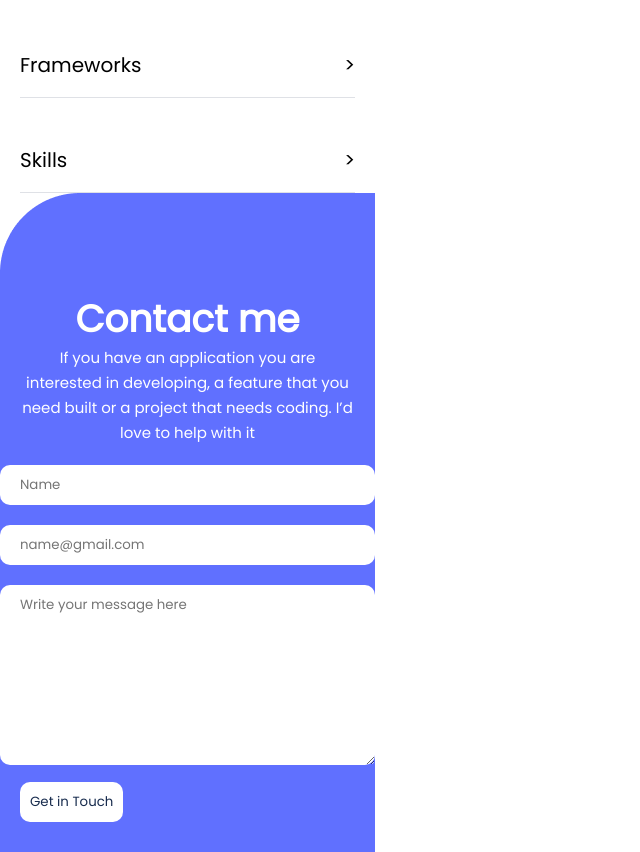
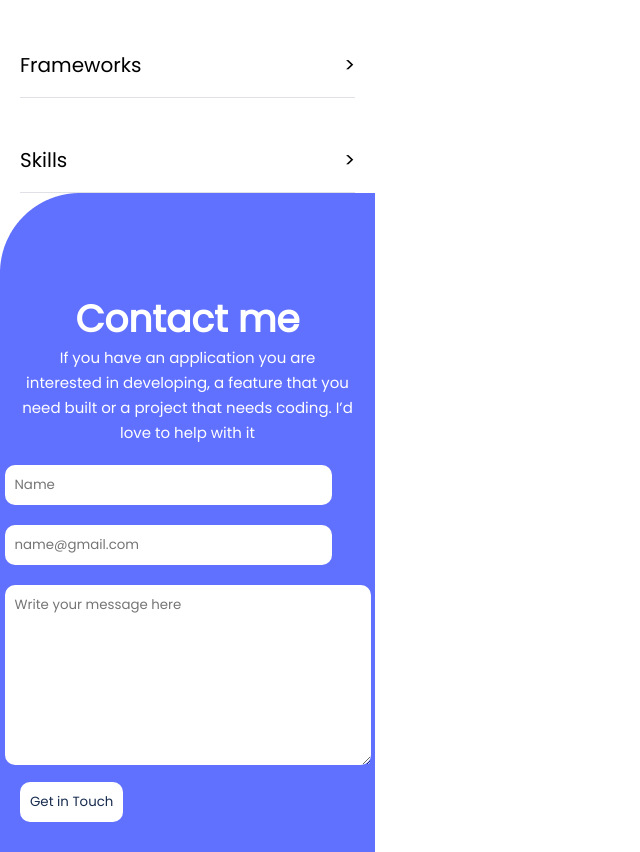
Before and after one commit to schoolsofafrika/Portfolio, a website: page index.html in a window 1280 px wide. Shown: the part 4426-5278 px from the top of the page, without its empty margins (0-640 px from the left). Drawn offline with Linux system fonts and the light colour scheme.

Commit message:
modified css file

```diff
--- a/style.css
+++ b/style.css
@@ -349,25 +349,29 @@ form button:hover {
 .contact-container form div {
   display: flex;
   justify-content: center;
-  align-items: center;
 }
 
 form ul li input {
   border-radius: 10px;
   width: 100%;
-  padding: 10px 100px 10px 20px;
+  padding-top: 10px;
+  padding-bottom: 10px;
+  padding-left: 10px;
+  margin-top: 20px;
+  border: none;
+  color: #172b4d;
+  background-color: #fff;
+  width: 327px;
+}
+
+form ul li textarea {
+  border-radius: 10px;
+  width: 100%;
+  padding-top: 10px;
+  padding-bottom: 10px;
+  padding-left: 10px;
   margin-top: 20px;
   border: none;
   color: #172b4d;
   background-color: #fff;
 }
-
-form ul li textarea {
-  border-radius: 10px;
-  width: 100%;
-  padding: 10px 100px 10px 20px;
-  margin-top: 20px;
-  border: none;
-  color: #172b4d;
-  background-color: #fff;
-}
```
